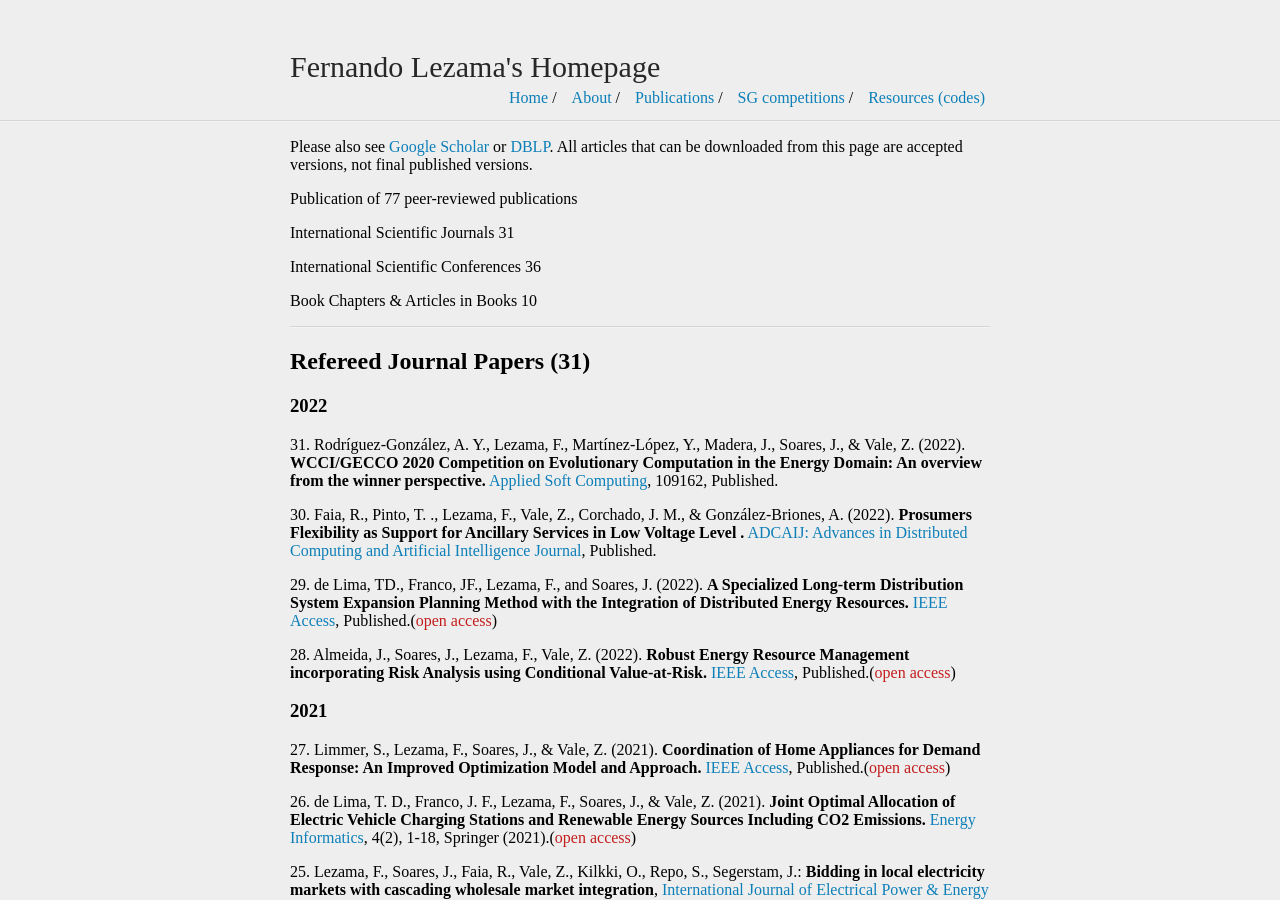
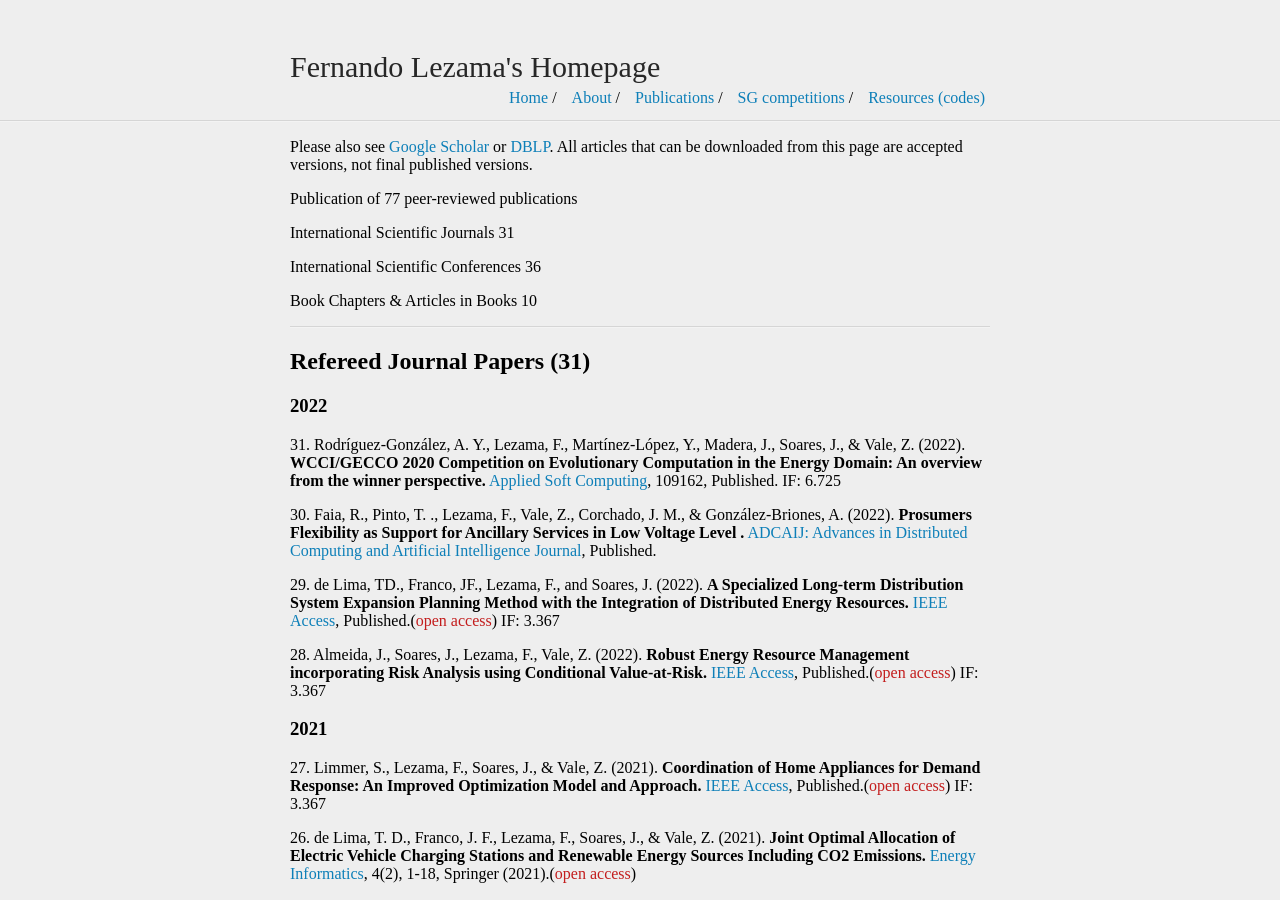
Before and after one commit to fernandolezama/fernandolezama.github.io, a Jekyll site: the page built from publication.md, in a window 1280 px wide and 900 px high. Built offline with Jekyll 4.4.1, drawn with Linux system fonts in a browser that asks for light colours.

Commit message:
Update publication.md

```diff
--- a/publication.md
+++ b/publication.md
@@ -18,17 +18,17 @@ Book Chapters & Articles in Books	10
 ## Refereed Journal Papers (31)
 
 ### 2022
-31\. Rodríguez-González, A. Y., Lezama, F., Martínez-López, Y., Madera, J., Soares, J., & Vale, Z. (2022). **WCCI/GECCO 2020 Competition on Evolutionary Computation in the Energy Domain: An overview from the winner perspective.** [Applied Soft Computing](https://www.sciencedirect.com/science/article/pii/S1568494622004148), 109162, Published.
+31\. Rodríguez-González, A. Y., Lezama, F., Martínez-López, Y., Madera, J., Soares, J., & Vale, Z. (2022). **WCCI/GECCO 2020 Competition on Evolutionary Computation in the Energy Domain: An overview from the winner perspective.** [Applied Soft Computing](https://www.sciencedirect.com/science/article/pii/S1568494622004148), 109162, Published. IF: 6.725
 
 30\. Faia, R., Pinto, T. ., Lezama, F., Vale, Z., Corchado, J. M., & González-Briones, A. (2022). **Prosumers Flexibility as Support for Ancillary Services in Low Voltage Level .** [ADCAIJ: Advances in Distributed Computing and Artificial Intelligence Journal]([https://revistas.usal.es/index.php/2255-2863/article/view/27896]), Published.
 
-29\. de Lima, TD., Franco, JF., Lezama, F., and Soares, J. (2022). **A Specialized Long-term Distribution System Expansion Planning Method with the Integration of Distributed Energy Resources.** [IEEE Access](https://ieeexplore.ieee.org/abstract/document/9585590), Published.(<span style="color:#C31D1D;">open access</span>)
+29\. de Lima, TD., Franco, JF., Lezama, F., and Soares, J. (2022). **A Specialized Long-term Distribution System Expansion Planning Method with the Integration of Distributed Energy Resources.** [IEEE Access](https://ieeexplore.ieee.org/abstract/document/9585590), Published.(<span style="color:#C31D1D;">open access</span>) IF:  3.367
 
-28\. Almeida, J., Soares, J., Lezama, F., Vale, Z. (2022). **Robust Energy Resource Management incorporating Risk Analysis using Conditional Value-at-Risk.** [IEEE Access](https://ieeexplore.ieee.org/abstract/document/9585590), Published.(<span style="color:#C31D1D;">open access</span>)
+28\. Almeida, J., Soares, J., Lezama, F., Vale, Z. (2022). **Robust Energy Resource Management incorporating Risk Analysis using Conditional Value-at-Risk.** [IEEE Access](https://ieeexplore.ieee.org/abstract/document/9585590), Published.(<span style="color:#C31D1D;">open access</span>) IF: 3.367
 
 
 ### 2021
-27\. Limmer, S., Lezama, F., Soares, J., & Vale, Z. (2021). **Coordination of Home Appliances for Demand Response: An Improved Optimization Model and Approach.** [IEEE Access](https://ieeexplore.ieee.org/abstract/document/9585590), Published.(<span style="color:#C31D1D;">open access</span>)
+27\. Limmer, S., Lezama, F., Soares, J., & Vale, Z. (2021). **Coordination of Home Appliances for Demand Response: An Improved Optimization Model and Approach.** [IEEE Access](https://ieeexplore.ieee.org/abstract/document/9585590), Published.(<span style="color:#C31D1D;">open access</span>) IF: 3.367
 
 26\. de Lima, T. D., Franco, J. F., Lezama, F., Soares, J., & Vale, Z. (2021). **Joint Optimal Allocation of Electric Vehicle Charging Stations and Renewable Energy Sources Including CO2 Emissions.** [Energy Informatics](https://energyinformatics.springeropen.com/articles/10.1186/s42162-021-00157-5), 4(2), 1-18, Springer (2021).(<span style="color:#C31D1D;">open access</span>)
 
```
